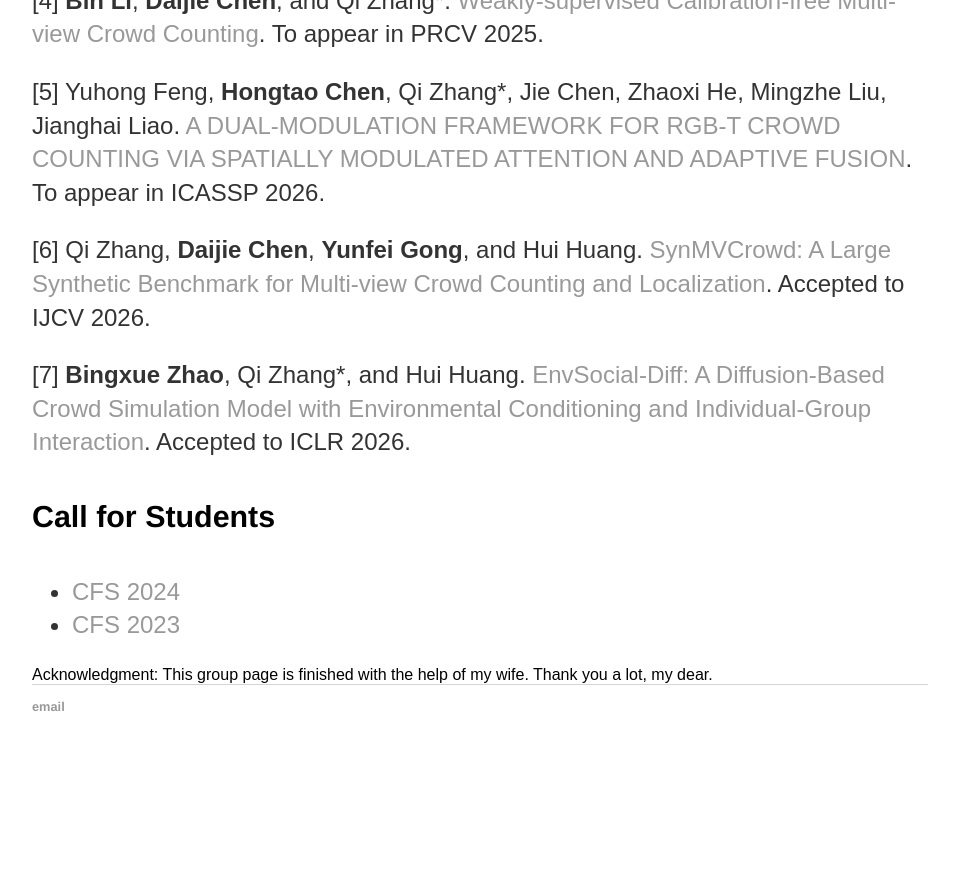
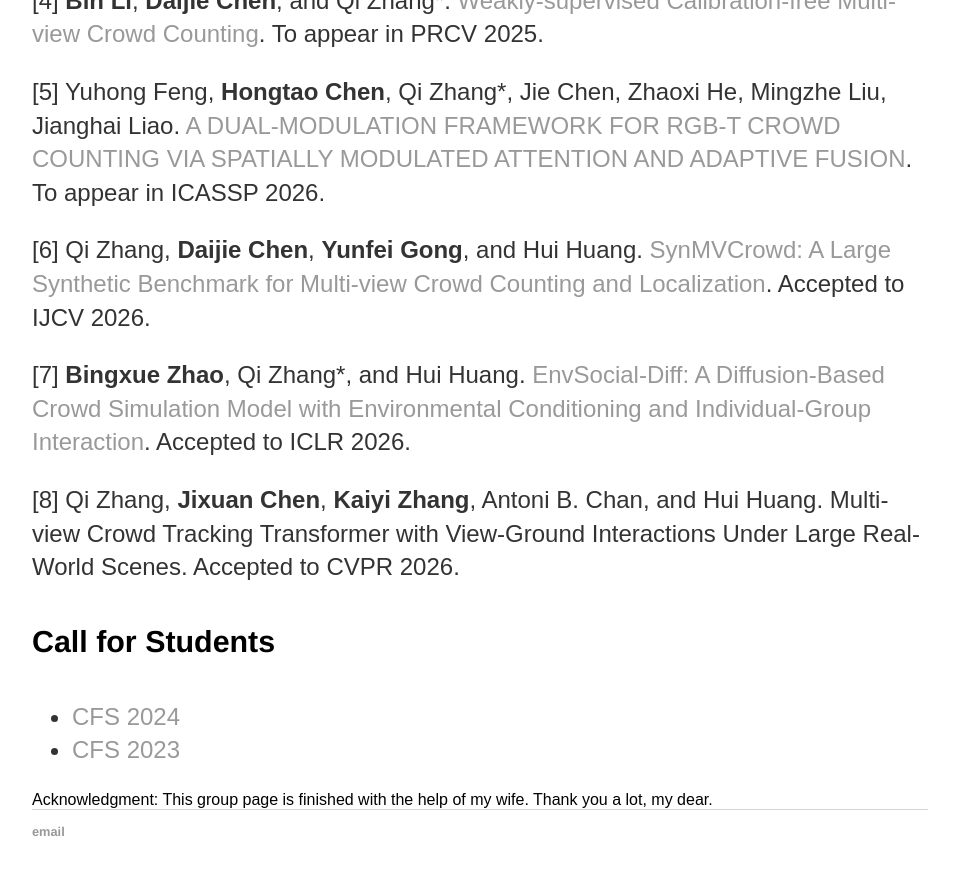
Before and after one commit to zqyq/zqyq.github.io, a Jekyll site: the page built from group/index.html, in a window 1280 px wide and 900 px high, scrolled down 3988 px. Shown: the top 875 px of the window, without its empty margins (160-1119 px from the left). Built offline with Jekyll 4.4.1, drawn with Linux system fonts in a browser that asks for light colours; before the commit the page ends 4764 px from its top, so only the background shows below that.

```diff
--- a/group/index.html
+++ b/group/index.html
@@ -148,7 +148,7 @@
 		</p>
 
 <p> [7] <strong>Bingxue Zhao</strong>,  Qi Zhang*, and Hui Huang. <a href=''>EnvSocial-Diff: A Diffusion-Based Crowd Simulation Model with Environmental Conditioning and Individual-Group Interaction</a>. Accepted to ICLR 2026.
-
+<p> [8] Qi Zhang, <strong>Jixuan Chen</strong>, <strong>Kaiyi Zhang</strong>, Antoni B. Chan, and Hui Huang. Multi-view Crowd Tracking Transformer with View-Ground Interactions Under Large Real-World Scenes. Accepted to CVPR 2026.
 
 <h4> Call for Students</h4>
 <ul class="contacts">
```
